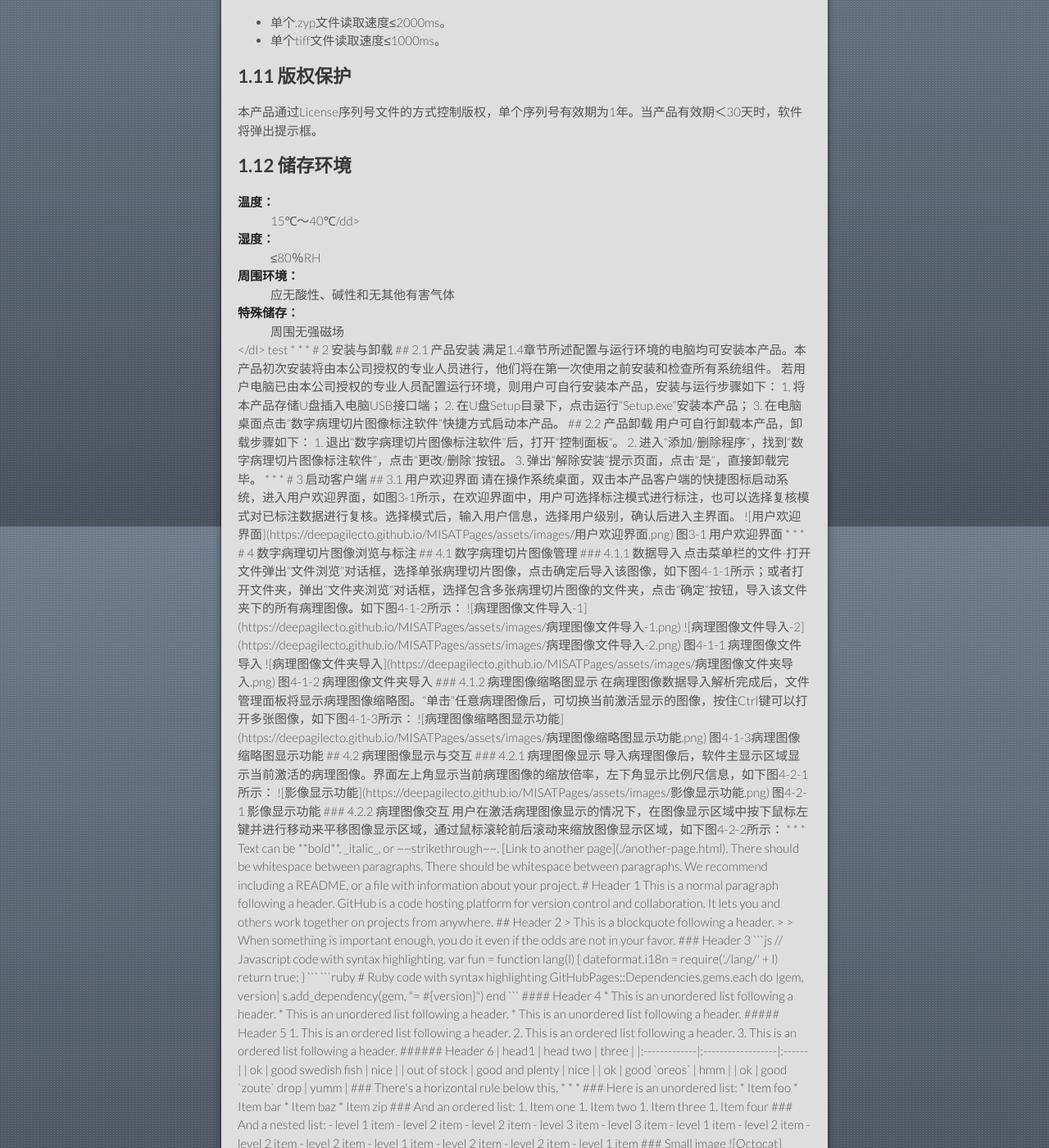
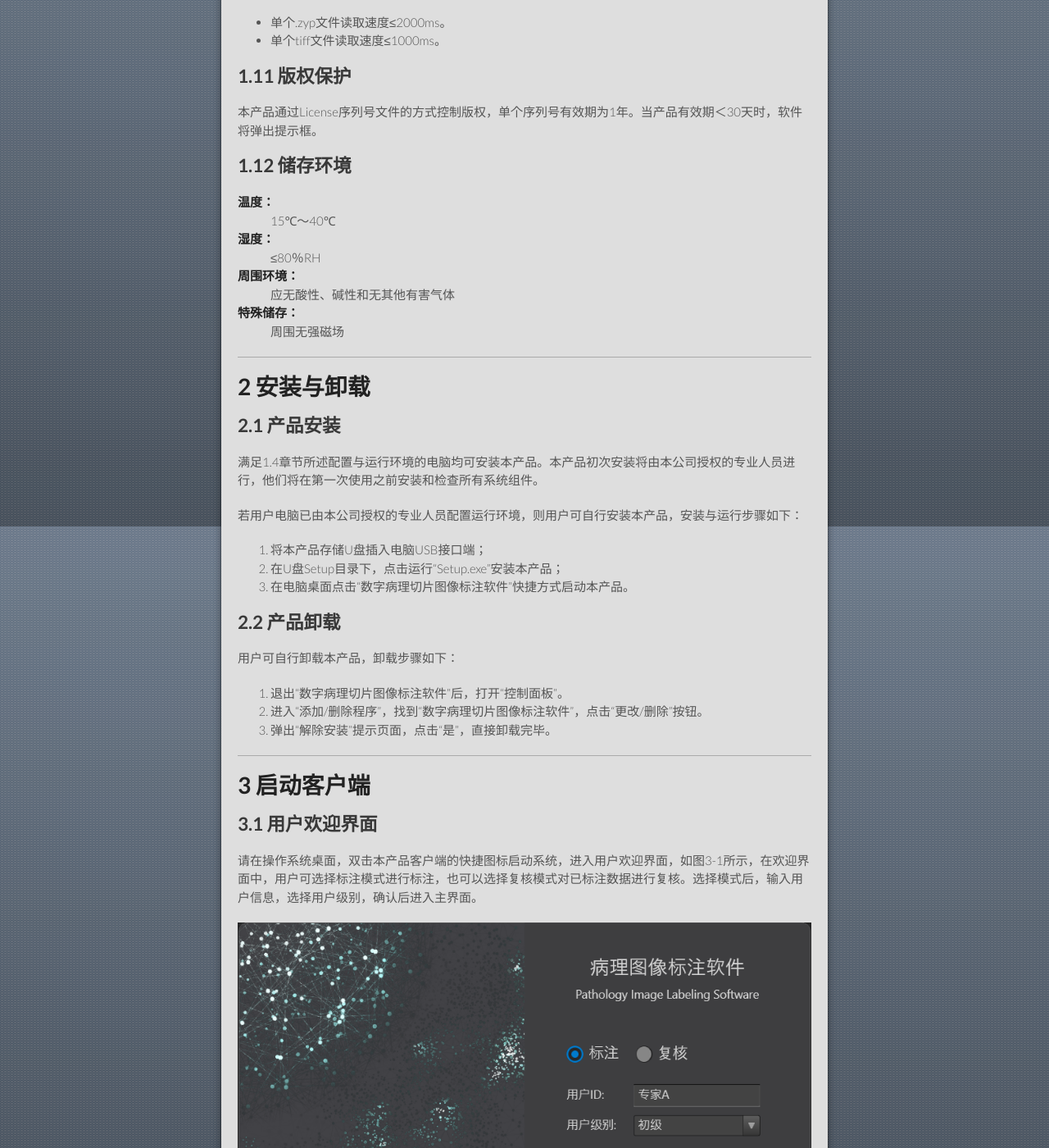
Before and after one commit to DeepAgileCTO/MISATPages, a Jekyll site: the page built from index.md, in a window 1280 px wide and 1400 px high, scrolled down 3858 px. Shown: the whole window at 82% size. Built offline with Jekyll 4.4.1, drawn with Linux system fonts in a browser that asks for light colours; our own code applies the rules of GitHub Pages for plain Markdown files; some of the changed text lies outside the part shown.

Commit message:
Update index.md

```diff
--- a/index.md
+++ b/index.md
@@ -143,7 +143,7 @@ layout: default
 
 <dl>
 <dt>温度：</dt>
-<dd>15℃～40℃/dd>
+<dd>15℃～40℃</dd>
 <dt>湿度：</dt>
 <dd>≤80％RH</dd>
 <dt>周围环境：</dt>
@@ -151,8 +151,6 @@ layout: default
 <dt>特殊储存：</dt>
 <dd>周围无强磁场</dd>
 </dl>
-
-test
 
 * * *
 
```
